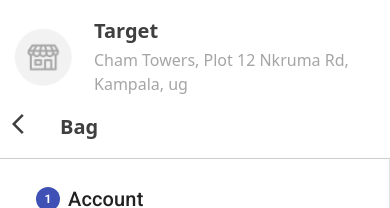
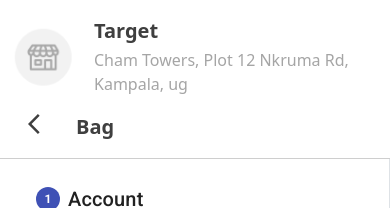
Before and after one commit to pamtel/ecommerce, a React (Create React App) app: page /bag in a window 390 px wide. Shown: the top 208 px of the page. Built offline with nearby package versions, Linux system fonts and the light colour scheme.

Commit message:
added img-responsive in itemDetails image tag

```diff
--- a/src/components/_pages/bag/BagRoot.js
+++ b/src/components/_pages/bag/BagRoot.js
@@ -15,7 +15,7 @@
   return (
     <>
       <HeaderLayout bagCleared={bagCleared}>
-      <Link to="/" className="container d-flex text-decoration-none me-3">
+      <Link to="/" className="container d-flex text-decoration-none ms-3 ms-sm-5">
             <ArrowBackIosIcon className="color-darkslategray"/>
             <p className="ps-4 fontWeight color-darkslategray bag-payment">Bag</p>
         </Link>
--- a/src/components/_pages/home/ItemDetails.js
+++ b/src/components/_pages/home/ItemDetails.js
@@ -74,7 +74,7 @@
         {singleItem.map((data, index) => {
           return (
             <div key={index} className="row">
-              <img src={data.image} alt="product" className="col-sm-5" />
+              <img src={data.image} alt="product" className="col-sm-5 img-fluid" />
               <div className="pt-3 ps-4 col-sm-7">
                 <div className="mb-4">
                   <h6 className="color-darkslategray fontWeight pb-2">
```
